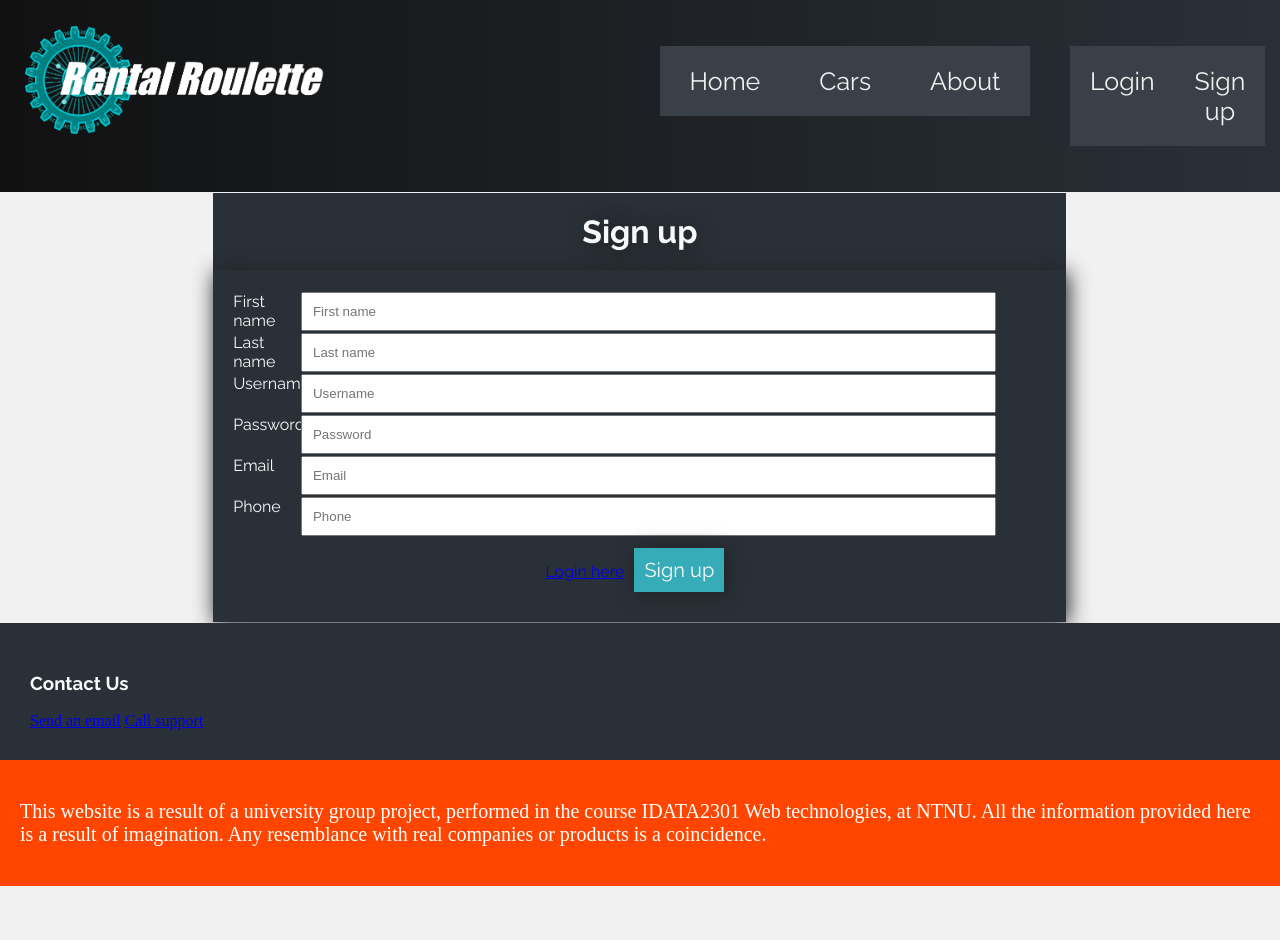
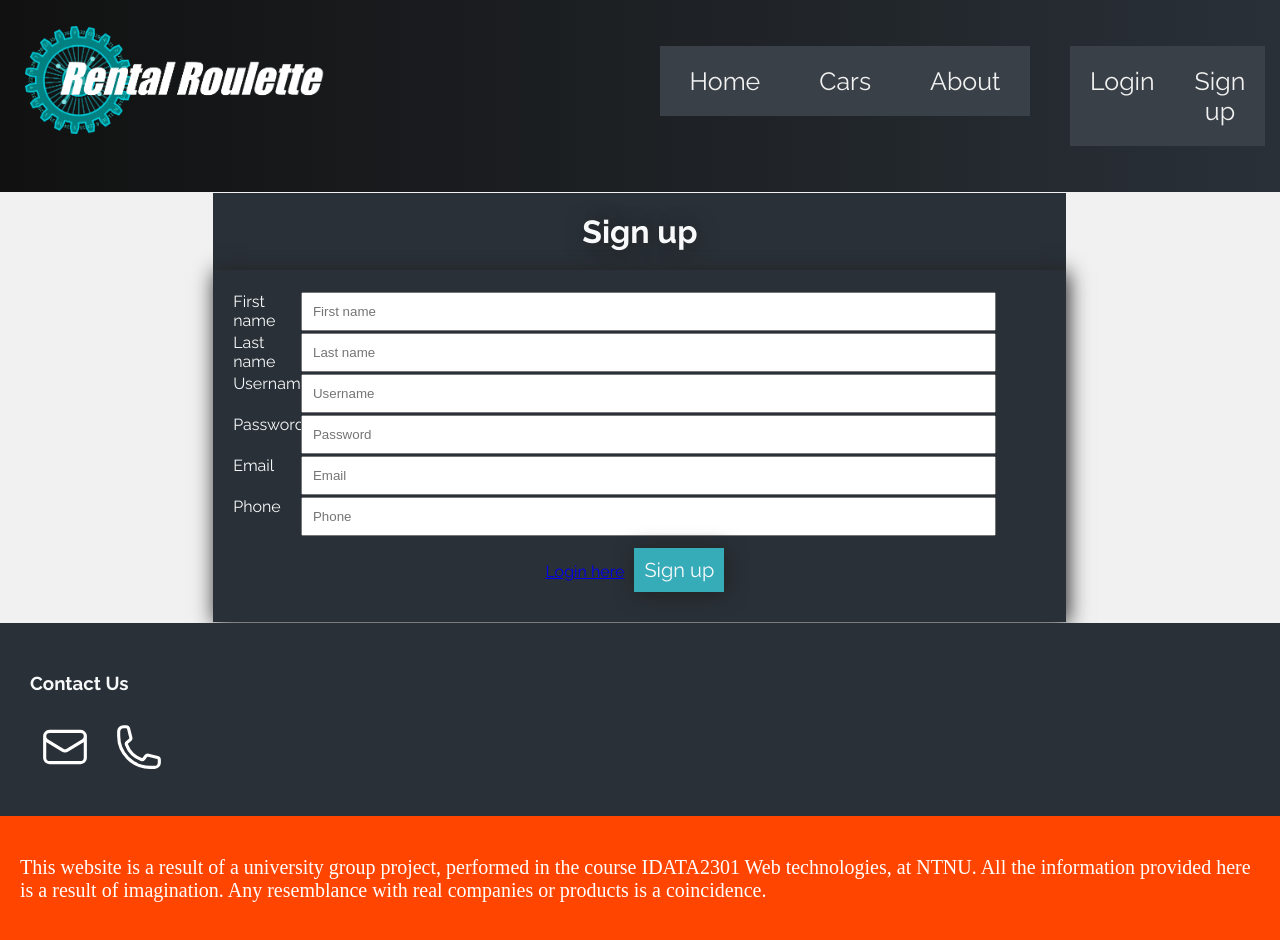
Before and after one commit to Nezerpz/IDATA2301-Project-2025, a React (Vite) app: page /signup in a window 1280 px wide. Before the commit the page ends 886 px from the top, so only its background shows below. Built offline with nearby package versions, Linux system fonts and the light colour scheme; a web font is replaced by a local one.

Commit message:
Added icons instead of links on frontend

```diff
--- a/index.html
+++ b/index.html
@@ -46,8 +46,16 @@
      <div id="footer-content">
        <div class="row">
          <h3 id="contactHeading">Contact Us</h3>
-         <a href="mailto:clarkson@rentalroulette.fr">Send an email</a>
-         <a href="tel:12345678">Call support</a>
+         <a href="mailto:clarkson@rentalroulette.fr">
+           <svg xmlns="http://www.w3.org/2000/svg" fill="none" viewBox="0 0 24 24" stroke-width="1.5" stroke="white" class="footer-icon">
+              <path stroke-linecap="round" stroke-linejoin="round" d="M21.75 6.75v10.5a2.25 2.25 0 0 1-2.25 2.25h-15a2.25 2.25 0 0 1-2.25-2.25V6.75m19.5 0A2.25 2.25 0 0 0 19.5 4.5h-15a2.25 2.25 0 0 0-2.25 2.25m19.5 0v.243a2.25 2.25 0 0 1-1.07 1.916l-7.5 4.615a2.25 2.25 0 0 1-2.36 0L3.32 8.91a2.25 2.25 0 0 1-1.07-1.916V6.75" />
+           </svg>
+         </a>
+         <a href="tel:12345678">
+           <svg xmlns="http://www.w3.org/2000/svg" fill="none" viewBox="0 0 24 24" stroke-width="1.5" stroke="white" class="footer-icon">
+            <path stroke-linecap="round" stroke-linejoin="round" d="M2.25 6.75c0 8.284 6.716 15 15 15h2.25a2.25 2.25 0 0 0 2.25-2.25v-1.372c0-.516-.351-.966-.852-1.091l-4.423-1.106c-.44-.11-.902.055-1.173.417l-.97 1.293c-.282.376-.769.542-1.21.38a12.035 12.035 0 0 1-7.143-7.143c-.162-.441.004-.928.38-1.21l1.293-.97c.363-.271.527-.734.417-1.173L6.963 3.102a1.125 1.125 0 0 0-1.091-.852H4.5A2.25 2.25 0 0 0 2.25 4.5v2.25Z" />
+          </svg>
+         </a>
        </div>
      </div>
        <div class="row" id="disclaimer">
--- a/src/static/css/index.css
+++ b/src/static/css/index.css
@@ -168,3 +168,12 @@ header{
 footer{
     background-color: var(--main-color);
 }
+
+.footer-icon{
+    width: 50px;
+    margin: 10px;
+}
+
+a {
+    display: inline-block;
+}
```
